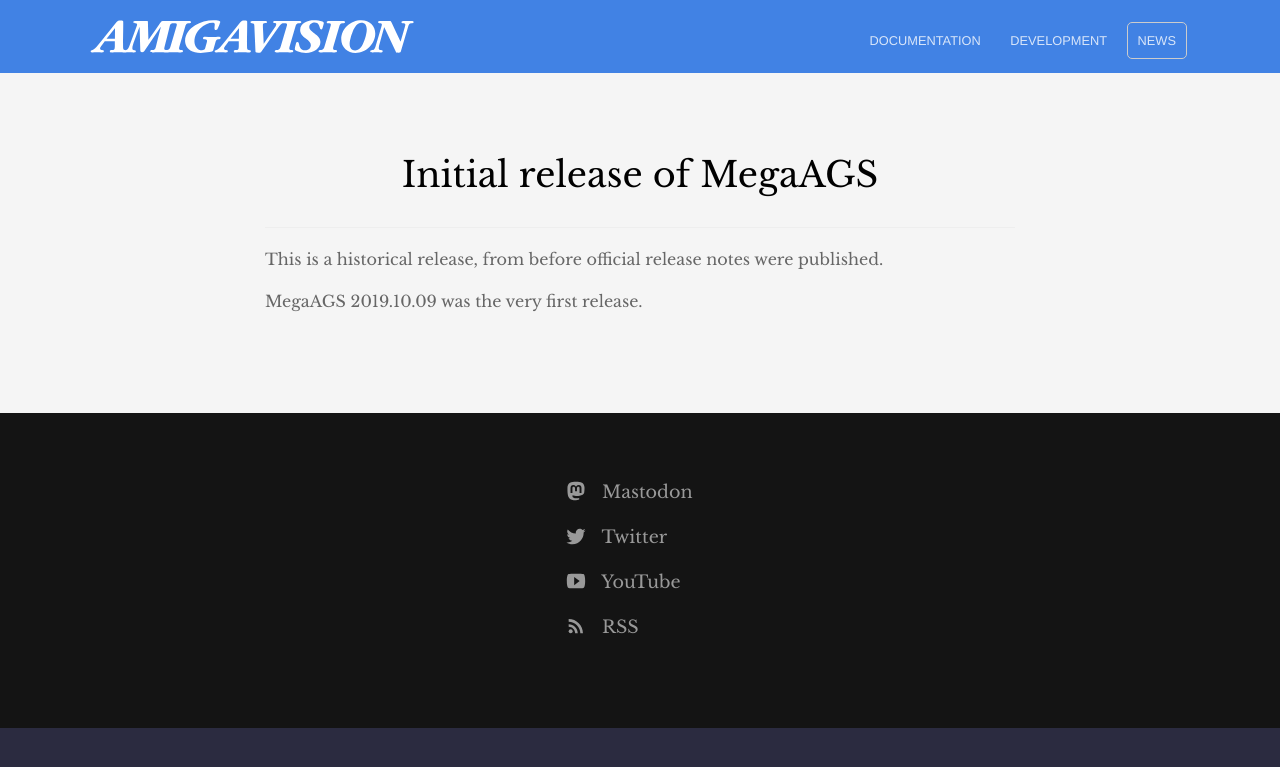
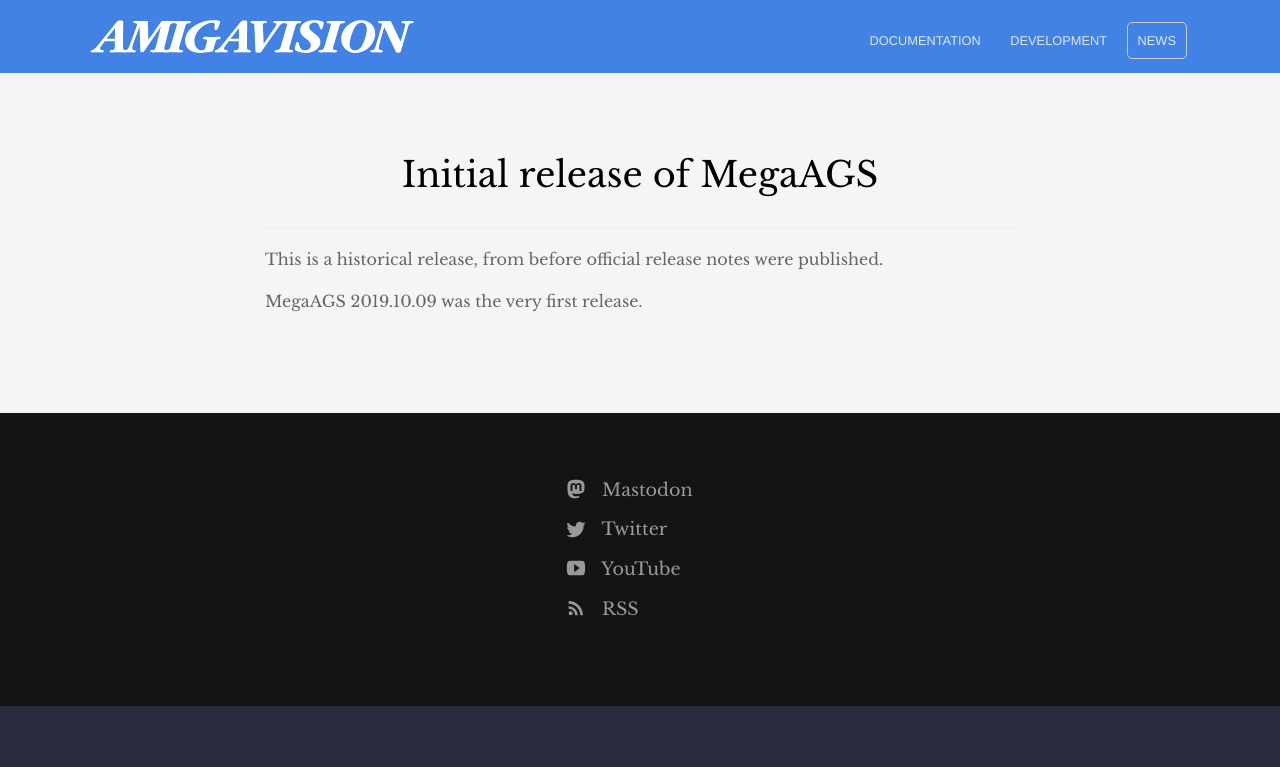
Before and after one commit to amigavision/amigavision.github.io, a Jekyll site: the page built from _posts/2019-10-09-2019.10.09.md, in a window 1280 px wide. Shown: the top 767 px of the page. Built offline with Jekyll 4.4.1, drawn with Linux system fonts in a browser that asks for light colours.

Commit message:
Tweak list styling

```diff
--- a/_includes/amigavision.css
+++ b/_includes/amigavision.css
@@ -78,7 +78,8 @@
 
 li {
   color: #666;
-  line-height: 1.7em;
+  line-height: 1.4em;
+  margin-bottom: 0.5em;
 }
 
 code {
```
